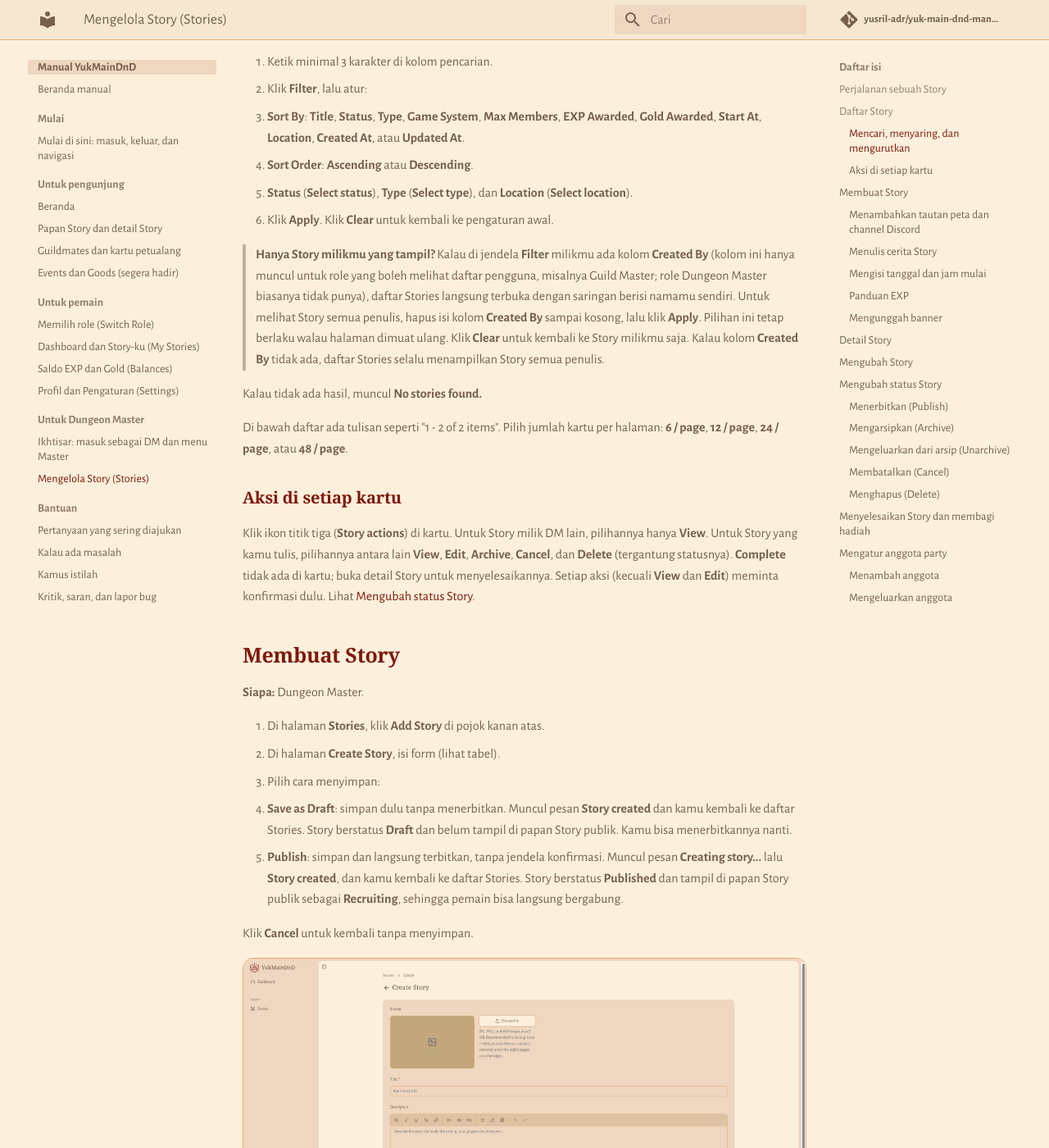
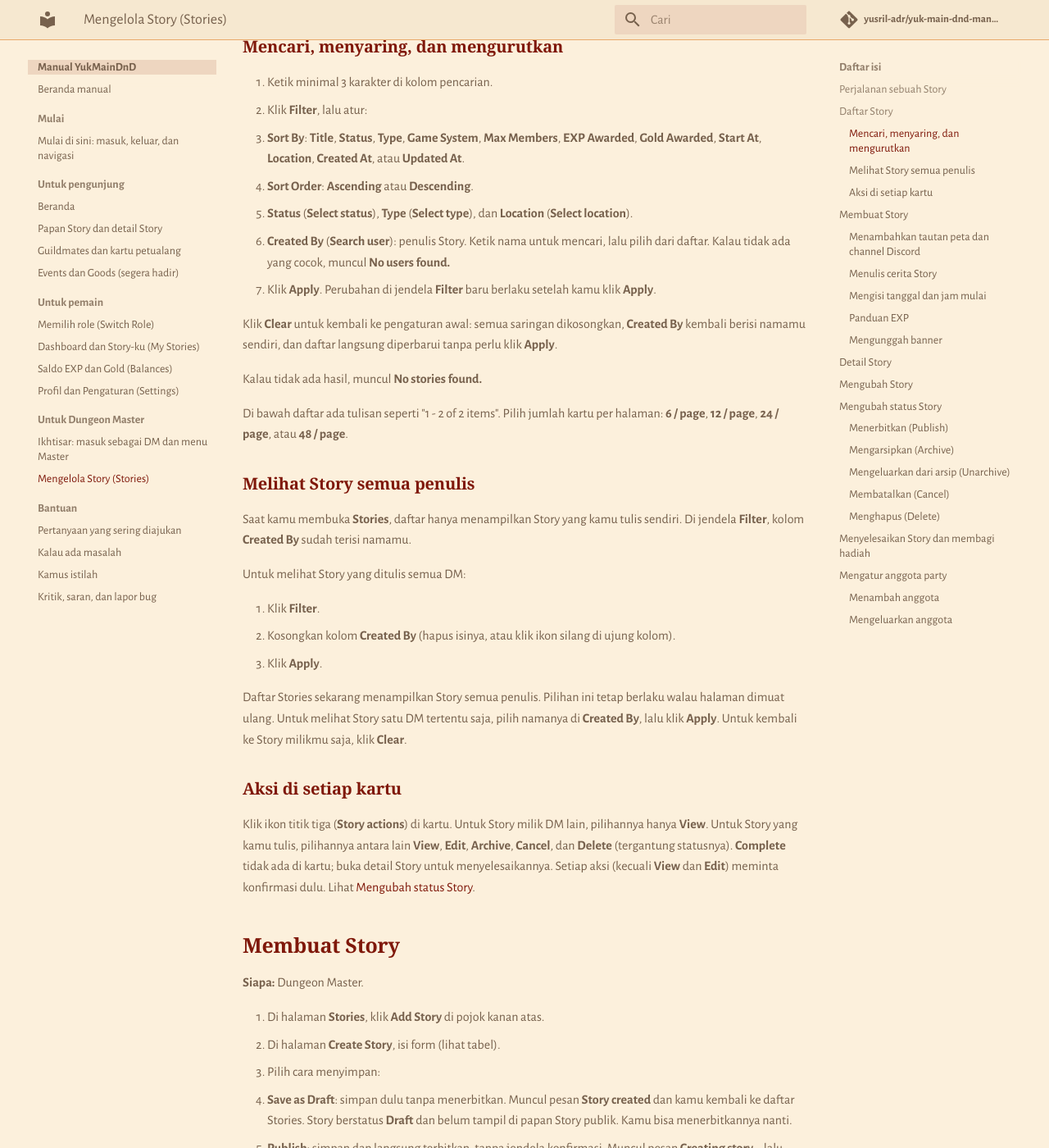
Before and after one commit to yusril-adr/yuk-main-dnd-manual, an MkDocs documentation site: the page built from docs/dungeon-master/story.md, in a window 1280 px wide and 1400 px high, scrolled down 1711 px. Shown: the whole window at 82% size. Built offline with MkDocs 1.6.1 and Material for MkDocs 9.7.7, drawn with Linux system fonts in a browser that asks for light colours; some web fonts are replaced; comment, search, counter and statistics services are not loaded; some of the changed text lies outside the part shown.

Commit message:
Document Created By filter for all roles (app PR #71, #72)

```diff
--- a/docs/dungeon-master/story.md
+++ b/docs/dungeon-master/story.md
@@ -2,7 +2,7 @@
 
 Halaman ini untuk Dungeon Master yang membuat, menerbitkan, dan menyelesaikan Story.
 
-> **Story milikmu vs. milik DM lain.** Di daftar Stories kamu juga bisa melihat Story yang ditulis DM lain, tapi untuk Story itu kamu hanya bisa membukanya (**View**). Tombol untuk mengubah, menerbitkan, menyelesaikan, membatalkan, mengarsipkan, menghapus, dan mengatur anggota hanya muncul di Story yang kamu tulis sendiri.
+> **Story milikmu vs. milik DM lain.** Daftar Stories awalnya hanya menampilkan Story yang kamu tulis. Kamu juga bisa menampilkan Story yang ditulis DM lain (lihat [Melihat Story semua penulis](#melihat-story-semua-penulis)), tapi untuk Story itu kamu hanya bisa membukanya (**View**). Tombol untuk mengubah, menerbitkan, menyelesaikan, membatalkan, mengarsipkan, menghapus, dan mengatur anggota hanya muncul di Story yang kamu tulis sendiri.
 
 ## Perjalanan sebuah Story
 
@@ -43,13 +43,26 @@ Setiap kartu menampilkan gambar sampul, judul (klik untuk membuka detail), cupli
    - **Sort By**: **Title**, **Status**, **Type**, **Game System**, **Max Members**, **EXP Awarded**, **Gold Awarded**, **Start At**, **Location**, **Created At**, atau **Updated At**.
    - **Sort Order**: **Ascending** atau **Descending**.
    - **Status** (**Select status**), **Type** (**Select type**), dan **Location** (**Select location**).
-3. Klik **Apply**. Klik **Clear** untuk kembali ke pengaturan awal.
+   - **Created By** (**Search user**): penulis Story. Ketik nama untuk mencari, lalu pilih dari daftar. Kalau tidak ada yang cocok, muncul **No users found.**
+3. Klik **Apply**. Perubahan di jendela **Filter** baru berlaku setelah kamu klik **Apply**.
 
-> **Hanya Story milikmu yang tampil?** Kalau di jendela **Filter** milikmu ada kolom **Created By** (kolom ini hanya muncul untuk role yang boleh melihat daftar pengguna, misalnya Guild Master; role Dungeon Master biasanya tidak punya), daftar Stories langsung terbuka dengan saringan berisi namamu sendiri. Untuk melihat Story semua penulis, hapus isi kolom **Created By** sampai kosong, lalu klik **Apply**. Pilihan ini tetap berlaku walau halaman dimuat ulang. Klik **Clear** untuk kembali ke Story milikmu saja. Kalau kolom **Created By** tidak ada, daftar Stories selalu menampilkan Story semua penulis.
+Klik **Clear** untuk kembali ke pengaturan awal: semua saringan dikosongkan, **Created By** kembali berisi namamu sendiri, dan daftar langsung diperbarui tanpa perlu klik **Apply**.
 
 Kalau tidak ada hasil, muncul **No stories found.**
 
 Di bawah daftar ada tulisan seperti "1 - 2 of 2 items". Pilih jumlah kartu per halaman: **6 / page**, **12 / page**, **24 / page**, atau **48 / page**.
+
+### Melihat Story semua penulis
+
+Saat kamu membuka **Stories**, daftar hanya menampilkan Story yang kamu tulis sendiri. Di jendela **Filter**, kolom **Created By** sudah terisi namamu.
+
+Untuk melihat Story yang ditulis semua DM:
+
+1. Klik **Filter**.
+2. Kosongkan kolom **Created By** (hapus isinya, atau klik ikon silang di ujung kolom).
+3. Klik **Apply**.
+
+Daftar Stories sekarang menampilkan Story semua penulis. Pilihan ini tetap berlaku walau halaman dimuat ulang. Untuk melihat Story satu DM tertentu saja, pilih namanya di **Created By**, lalu klik **Apply**. Untuk kembali ke Story milikmu saja, klik **Clear**.
 
 ### Aksi di setiap kartu
 
```
Also changed, not shown: docs/dungeon-master/ikhtisar.md (+1 -0 lines), docs/faq.md (+4 -0 lines).
